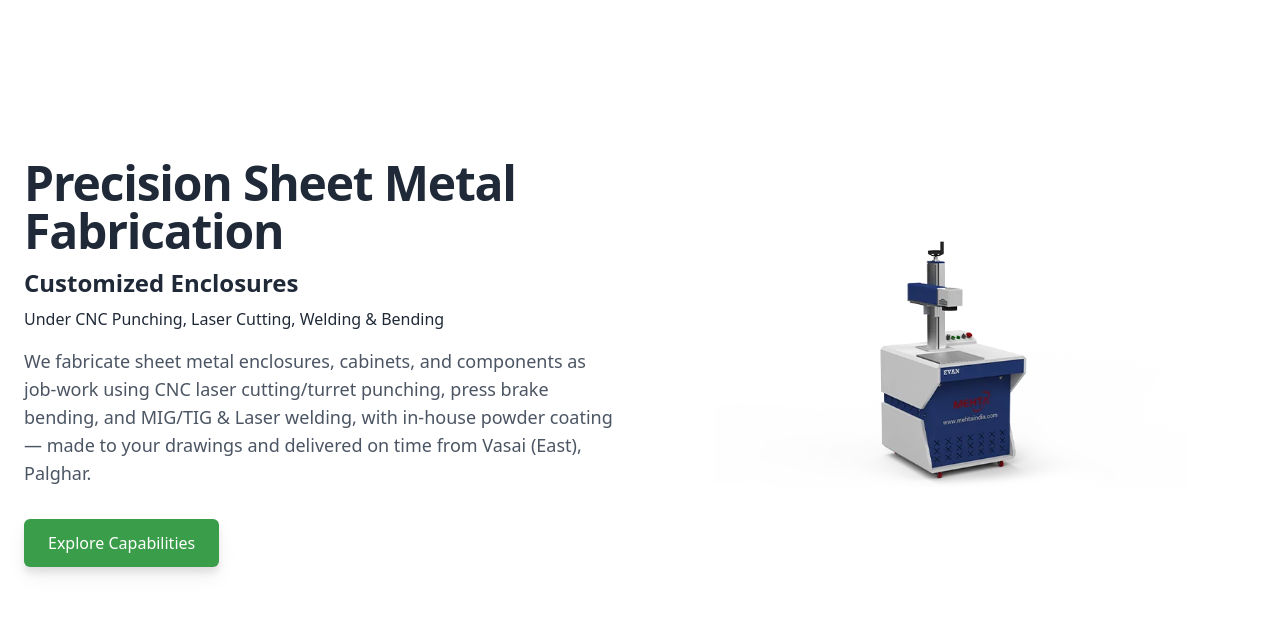
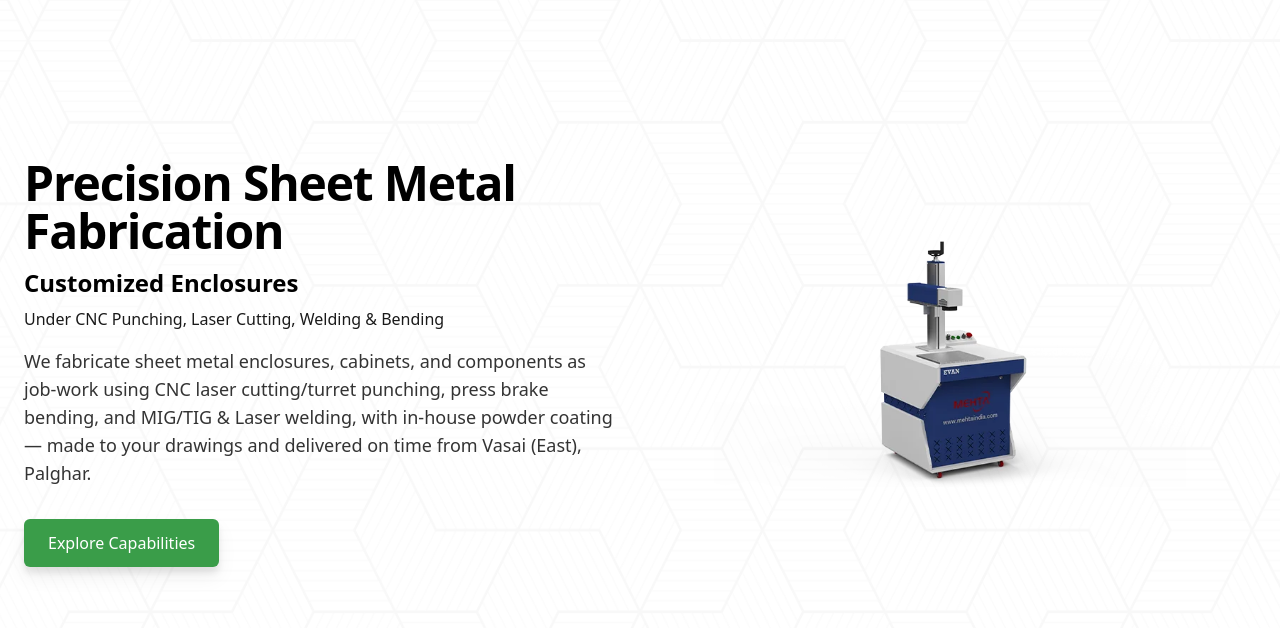
Before and after one commit to canstart-technologies/ma-static, a plain HTML site: page index.html in a window 1280 px wide. Shown: the part 172-800 px from the top of the page. Drawn offline with nearby package versions, Linux system fonts and the light colour scheme.

Commit message:
add the background hero img

```diff
--- a/index.html
+++ b/index.html
@@ -117,13 +117,15 @@
 
         <main id="main">
             <!-- Hero with carousel -->
-            <section class="relative overflow-hidden">
-                <div class="mx-auto max-w-7xl px-3 sm:px-4 lg:px-6 py-10 md:py-16 grid md:grid-cols-2 gap-10 items-center">
+            <section class="relative overflow-hidden bg-cover bg-center bg-no-repeat" style="background-image: url('assets/img/hero-bg.jpg');">
+                <!-- Dark overlay for text readability -->
+
+                <div class="relative mx-auto max-w-7xl px-3 sm:px-4 lg:px-6 py-10 md:py-16 grid md:grid-cols-2 gap-10 items-center">
                     <div class="reveal">
-                        <h1 class="text-4xl sm:text-5xl font-extrabold tracking-tight">Precision Sheet Metal Fabrication</h1>
-                        <p class="mt-3 text-2xl font-semibold text-ink">Customized Enclosures</p>
-                        <p class="mt-2 text-ink">Under CNC Punching, Laser Cutting, Welding & Bending</p>
-                        <p class="mt-4 text-lg text-gray-600">We fabricate sheet metal enclosures, cabinets, and components as job‑work using CNC laser cutting/turret punching, press brake bending, and MIG/TIG & Laser welding, with in‑house powder coating — made to your drawings and delivered on time from Vasai (East), Palghar.</p>
+                        <h1 class="text-4xl sm:text-5xl font-extrabold tracking-tight text-black">Precision Sheet Metal Fabrication</h1>
+                        <p class="mt-3 text-2xl font-semibold text-black">Customized Enclosures</p>
+                        <p class="mt-2 text-black/90">Under CNC Punching, Laser Cutting, Welding & Bending</p>
+                        <p class="mt-4 text-lg text-black/80">We fabricate sheet metal enclosures, cabinets, and components as job‑work using CNC laser cutting/turret punching, press brake bending, and MIG/TIG & Laser welding, with in‑house powder coating — made to your drawings and delivered on time from Vasai (East), Palghar.</p>
                         <div class="mt-8 flex flex-wrap gap-3">
                             <a href="#services" class="inline-flex items-center rounded-md bg-brand-green px-6 py-3 text-white shadow-elevate hover:bg-emerald-700">Explore Capabilities</a>
                         </div>
```
Also changed, not shown: assets/img/hero-bg.jpg (added).
